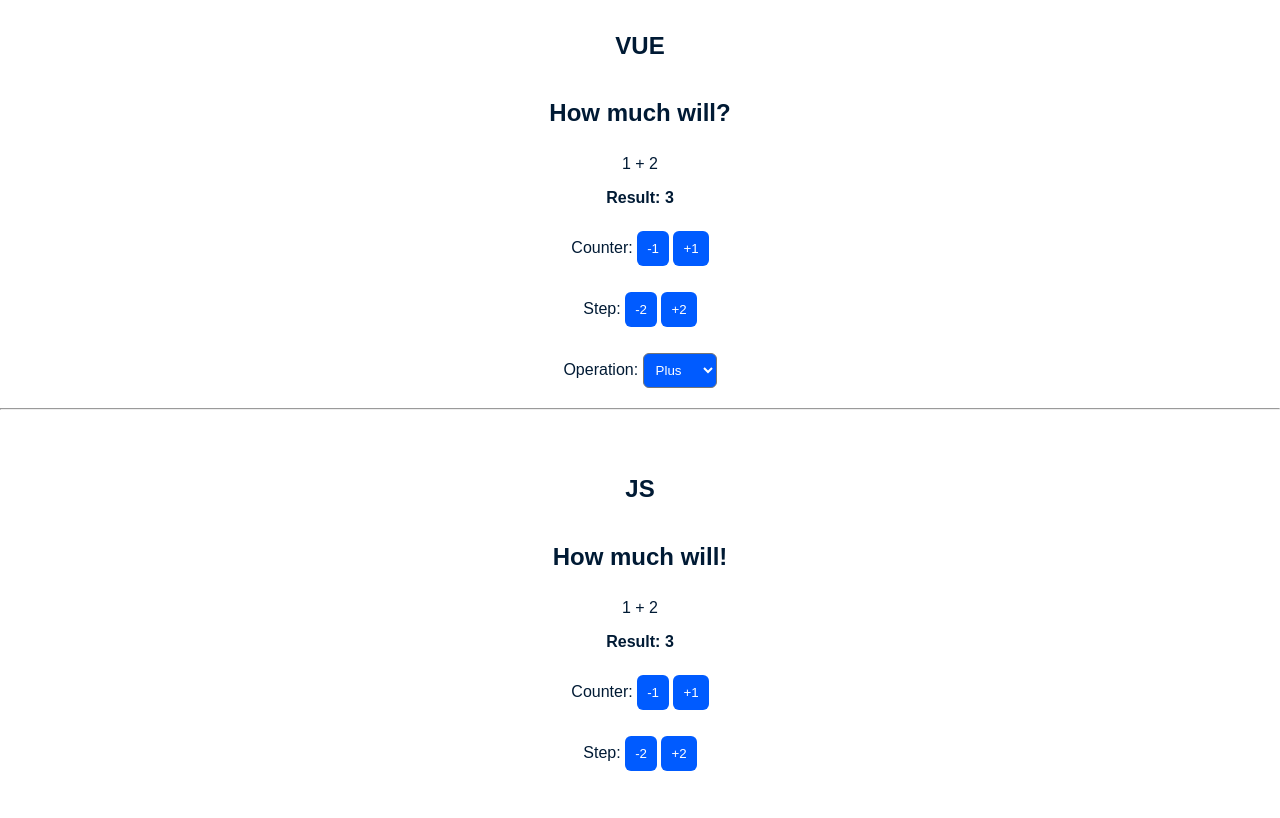
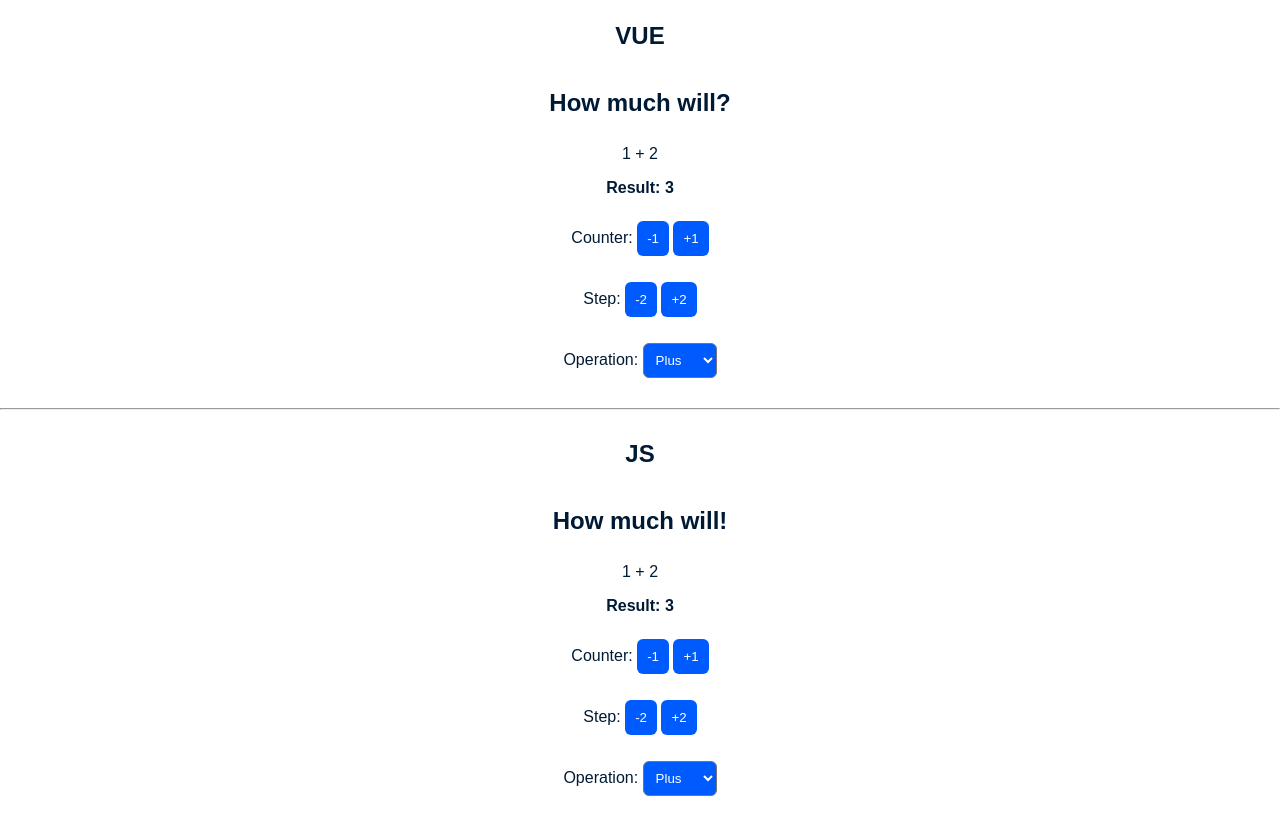
Before and after one commit to ozon-edu-vue-2021/homework-1-i-hauryliuk, a plain HTML site: page index.html in a window 1280 px wide. Drawn offline with nearby package versions, Linux system fonts and the light colour scheme.

Commit message:
feat: add js implementation of subtraction

```diff
--- a/index.html
+++ b/index.html
@@ -26,9 +26,9 @@
             <button class="button minus" v-on:click="decreaseStepHandler">-2</button>
             <button class="button plus" v-on:click="increaseStepHandler">+2</button>
         </div>
-        <div class="operation">
-            <label for="operand-select">Operation:</label>
-            <select id="operand-select" class="operand" v-on:input="onOperandChange">
+        <div class="operation-container">
+            <label for="v-operation-selector">Operation:</label>
+            <select id="v-operation-selector" class="operation" v-on:input="onOperatorChange">
                 <option value="+">Plus</option>
                 <option value="-">Minus</option>
             </select>
@@ -38,8 +38,8 @@
     <section class="app js-app">
         <h1>JS</h1>
         <h2>How much will!</h2>
-        <p><span class="counter"></span> + <span class="step"></span></p>
-        <p><strong>Result: <span class="sum"></span></strong></p>
+        <p><span id="counter"></span> <span id="operator"></span> <span id="step"></span></p>
+        <p><strong>Result: <span id="result"></span></strong></p>
         <div class="math">
             Counter:
             <button class="button counter-minus">-1</button>
@@ -49,6 +49,13 @@
             Step:
             <button class="button step-minus">-2</button>
             <button class="button step-plus">+2</button>
+        </div>
+        <div class="operation-container">
+            <label for="operation-selector">Operation:</label>
+            <select id="operation-selector" class="operation">
+                <option value="+">Plus</option>
+                <option value="-">Minus</option>
+            </select>
         </div>
     </section>
     <script>
@@ -72,7 +79,7 @@
                 decreaseStepHandler() {
                     this.step -= 2;
                 },
-                onOperandChange(event) {
+                onOperatorChange(event) {
                     this.operation = event.target.value;
                 }
             },
@@ -89,26 +96,35 @@
         })
     </script>
     <script>
-        const counterEl = document.querySelector('.js-app .counter');
-        const stepEl = document.querySelector('.js-app .step');
-        const sumEl = document.querySelector('.js-app .sum');
+        const counterEl = document.querySelector('#counter');
+        const operatorEl = document.querySelector('#operator');
+        const stepEl = document.querySelector('#step');
+        const resultEl = document.querySelector('#result');
         const counterMinusButtonEl = document.querySelector('.js-app .counter-minus');
         const counterPlusButtonEl = document.querySelector('.js-app .counter-plus');
         const stepMinusButtonEl = document.querySelector('.js-app .step-minus');
         const stepPlusButtonEl = document.querySelector('.js-app .step-plus');
+        const operationSelectorEl = document.querySelector('#operation-selector');
 
         const data = {
             counter: 1,
-            step: 2
+            step: 2,
+            operator: '+',
         };
-
         let result = null;
 
-        function calcSum() {
-            result = data.counter + data.step;
+        function calcResult() {
+            switch(data.operator) {
+                case '+':
+                    result = data.counter + data.step;
+                    break;
+                case '-':
+                    result = data.counter - data.step;
+                    break;
+            }
         }
 
-        const queue = [calcSum];
+        const queue = [calcResult];
 
         Object.keys(data).forEach(key => {
             let value = data[key];
@@ -126,34 +142,40 @@
         const incrementCounterHandler = function () {
             data.counter++;
             counterEl.textContent = data.counter;
-            sumEl.textContent = result;
+            resultEl.textContent = result;
         };
         const decrementCounterHandler = function () {
             data.counter--;
             counterEl.textContent = data.counter;
-            sumEl.textContent = result;
+            resultEl.textContent = result;
         };
-
         const increaseStepHandler = function () {
             data.step += 2;
             stepEl.textContent = data.step;
-            sumEl.textContent = result;
+            resultEl.textContent = result;
         };
         const decreaseStepHandler = function () {
             data.step -= 2;
             stepEl.textContent = data.step;
-            sumEl.textContent = result;
+            resultEl.textContent = result;
+        };
+        const changeOperatorHandler = function(event) {
+            data.operator = event.target.value;
+            operatorEl.textContent = data.operator;
+            resultEl.textContent = result;
         };
 
         counterMinusButtonEl.addEventListener('click', decrementCounterHandler);
         counterPlusButtonEl.addEventListener('click', incrementCounterHandler);
         stepMinusButtonEl.addEventListener('click', decreaseStepHandler);
         stepPlusButtonEl.addEventListener('click', increaseStepHandler);
+        operationSelectorEl.addEventListener('input', changeOperatorHandler);
 
-        calcSum();
+        calcResult();
         counterEl.textContent = data.counter;
+        operatorEl.textContent = data.operator;
         stepEl.textContent = data.step;
-        sumEl.textContent = result;
+        resultEl.textContent = result;
     </script>
 </body>
 
--- a/style/index.css
+++ b/style/index.css
@@ -35,12 +35,13 @@ p {
 }
 
 .math,
-.operation {
+.operation-container {
   margin-block-start: 1em;
 }
 
-.operand {
+.operation {
   padding: 8px;
+  margin-bottom: 20px;
   border-radius: 6px;
   color: #fff;
   background-color: #005bff;
```
